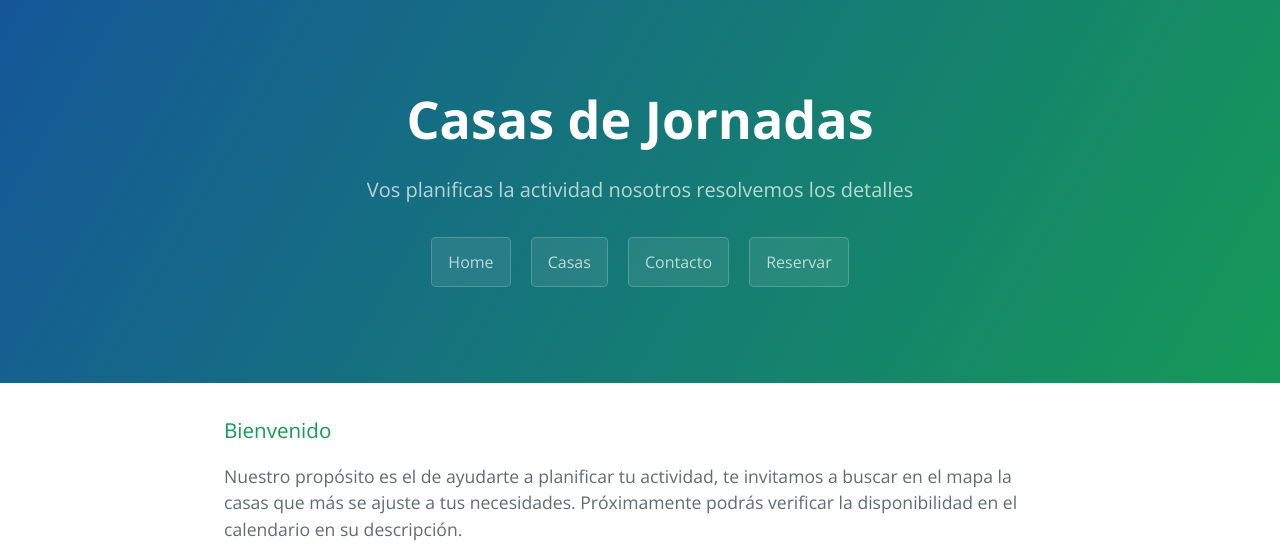
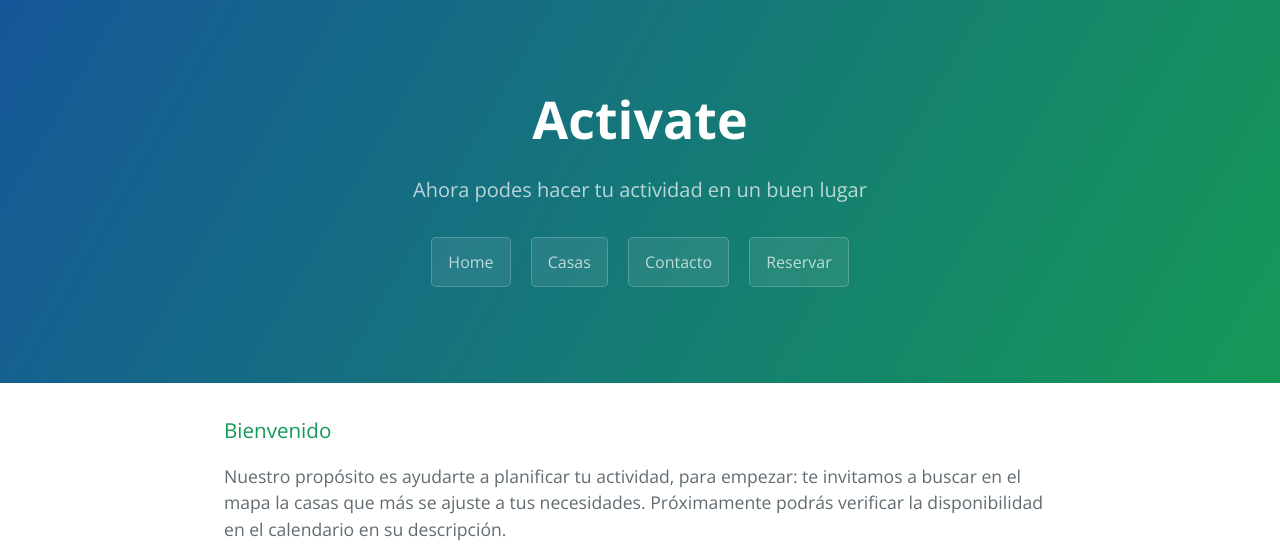
Before and after one commit to martindafonte/CasasDeRetiro, a Jekyll site: the page built from index.html, in a window 1280 px wide. Shown: the top 558 px of the page. Built offline with Jekyll 4.4.1, drawn with Linux system fonts in a browser that asks for light colours.

Commit message:
Cambio de nombre y ajuste de textos

```diff
--- a/_includes/head.html
+++ b/_includes/head.html
@@ -1,6 +1,6 @@
 <head>
   <meta charset="UTF-8">
-  <title>Casas Para Actividades</title>
+  <title>Activate</title>
   <meta name="viewport" content="width=device-width, initial-scale=1">
   <link rel="stylesheet" type="text/css" href="{{ site.github.url }}/stylesheets/normalize.css" media="screen">
   <link href='https://fonts.googleapis.com/css?family=Open+Sans:400,700' rel='stylesheet' type='text/css'>
--- a/_layouts/default.html
+++ b/_layouts/default.html
@@ -2,8 +2,8 @@
 {% include head.html %}
 <body>
     <section class="page-header">
-      <h1 class="project-name">Casas de Jornadas</h1>
-      <h2 class="project-tagline">Vos planificas la actividad nosotros resolvemos los detalles</h2>
+      <h1 class="project-name">Activate</h1>
+      <h2 class="project-tagline">Ahora podes hacer tu actividad en un buen lugar</h2>
       <a class="btn" href="{{ site.github.url }}">Home</a>
       <a class="btn" href="{{ site.github.url }}/lista_casas">Casas</a>
       <a class="btn" href="{{ site.github.url }}/contacto">Contacto</a>
--- a/index.html
+++ b/index.html
@@ -4,7 +4,7 @@ layout: default
 <h3>
 <a id="Presentacion" class="anchor" href="#welcome-to-github-pages" aria-hidden="true"><span aria-hidden="true" class="octicon octicon-link"></span></a>Bienvenido</h3>
 
-<p>Nuestro propósito es el de ayudarte a planificar tu actividad, te invitamos a buscar en el mapa la casas que más se ajuste a tus necesidades.
+<p>Nuestro propósito es ayudarte a planificar tu actividad, para empezar: te invitamos a buscar en el mapa la casas que más se ajuste a tus necesidades.
 Próximamente podrás  verificar la disponibilidad en el calendario en su descripción. </p>
 <div>
 <iframe src="https://www.google.com/maps/d/embed?mid=13n7VIVPpOb68UsQec458xq5FFug" width="100%" height="480"></iframe>
```
